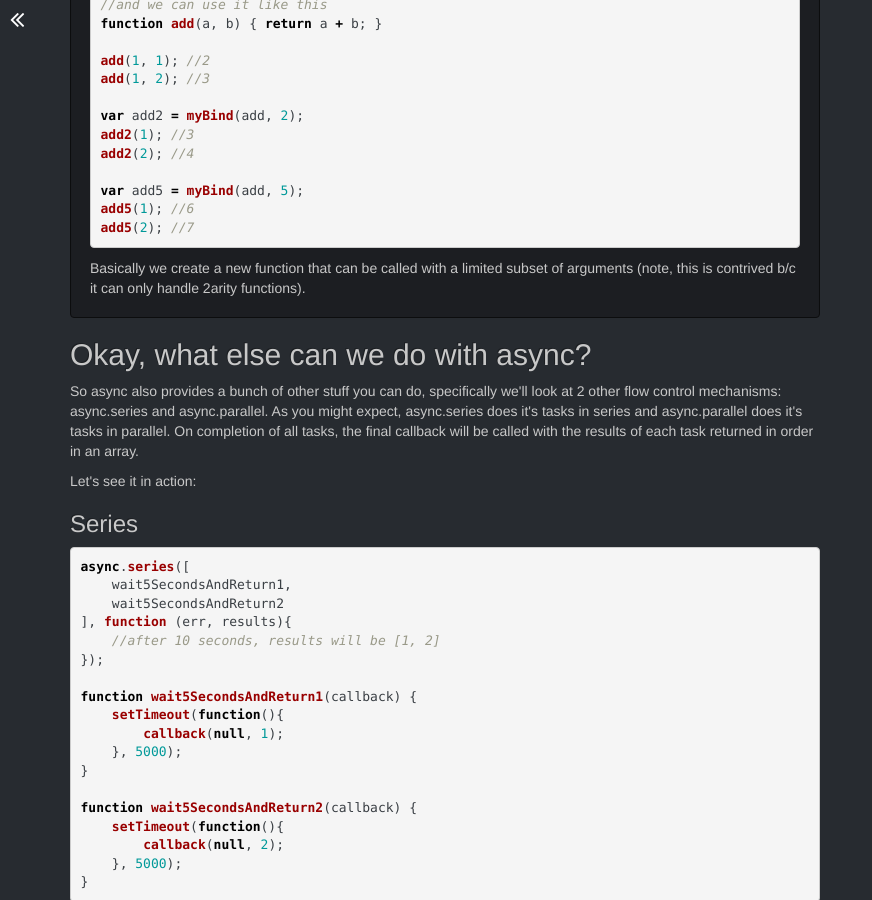
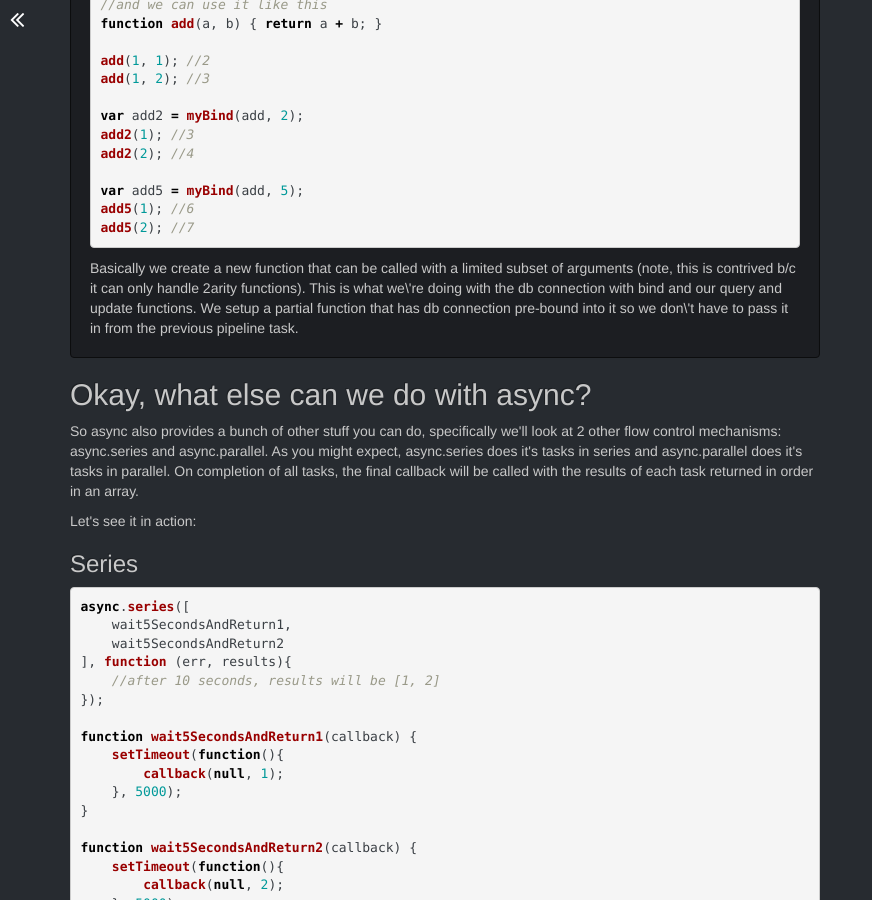
Before and after one commit to joekarl/joekarl.github.io, a Jekyll site: the page built from _posts/2013-11-15-managing-callbacks-in-node.md, in a window 1280 px wide and 900 px high, scrolled down 2383 px. Shown: the whole window, without its empty margins (0-872 px from the left). Built offline with Jekyll 4.4.1, drawn with Linux system fonts in a browser that asks for light colours.

Commit message:
Add extra clarification to aside

```diff
--- a/_posts/2013-11-15-managing-callbacks-in-node.md
+++ b/_posts/2013-11-15-managing-callbacks-in-node.md
@@ -114,6 +114,8 @@ add5(2); //7
 {% endhighlight %}
 
 Basically we create a new function that can be called with a limited subset of arguments (note, this is contrived b/c it can only handle 2arity functions).
+
+This is what we\'re doing with the db connection with bind and our query and update functions. We setup a partial function that has db connection pre-bound into it so we don\'t have to pass it in from the previous pipeline task.
 </div>
 
 ##Okay, what else can we do with async?
```
